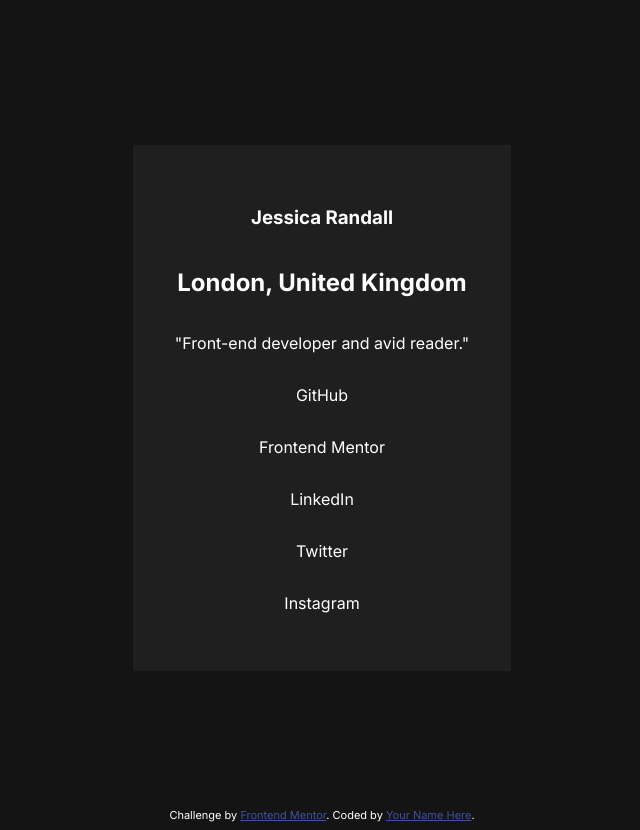
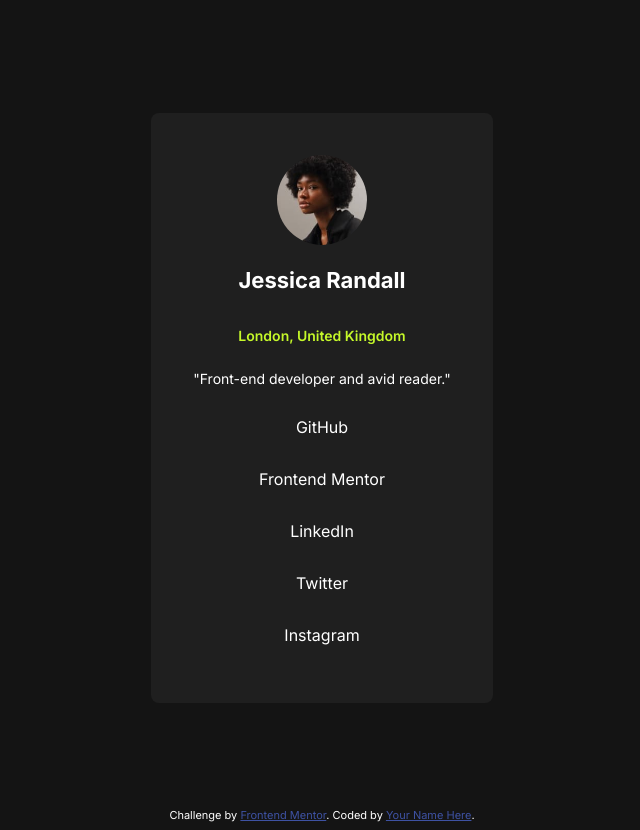
Before and after one commit to mxria-a/social-links-profile, a plain HTML site: page index.html in a window 1280 px wide. Shown: the whole page, without its empty margins (318-958 px from the left). Drawn offline with Linux system fonts and the light colour scheme.

Commit message:
basic css styling

```diff
--- a/index.html
+++ b/index.html
@@ -17,6 +17,7 @@
   <main>
     <section class="profile-wrapper">
       <section class="profile">
+        <img class="avatar" src="/assets/images/avatar-jessica.jpeg">
         <h1 class="full-name">Jessica Randall</h1>
         <h2 class="location">London, United Kingdom</h2>
         <p class="description">"Front-end developer and avid reader."</p>
--- a/stylesheet.css
+++ b/stylesheet.css
@@ -18,6 +18,31 @@
         align-items: center;
         background-color: hsl(0, 0%, 12%);
         padding: 42px;
+        border-radius: 8px;
+    }
+
+    .avatar {
+        width: 90px;
+        border-radius: 100%;
+    }
+
+    .full-name {
+        font-size: 22px;
+        font-weight: 700;
+    }
+
+    .location,
+    .description {
+        font-size: 14px;
+    }
+
+    .location {
+        font-weight: 600;
+        color: hsl(75, 94%, 57%);
+    }
+
+    .description {
+        font-weight: 400;
     }
 
     .attribution {
```
